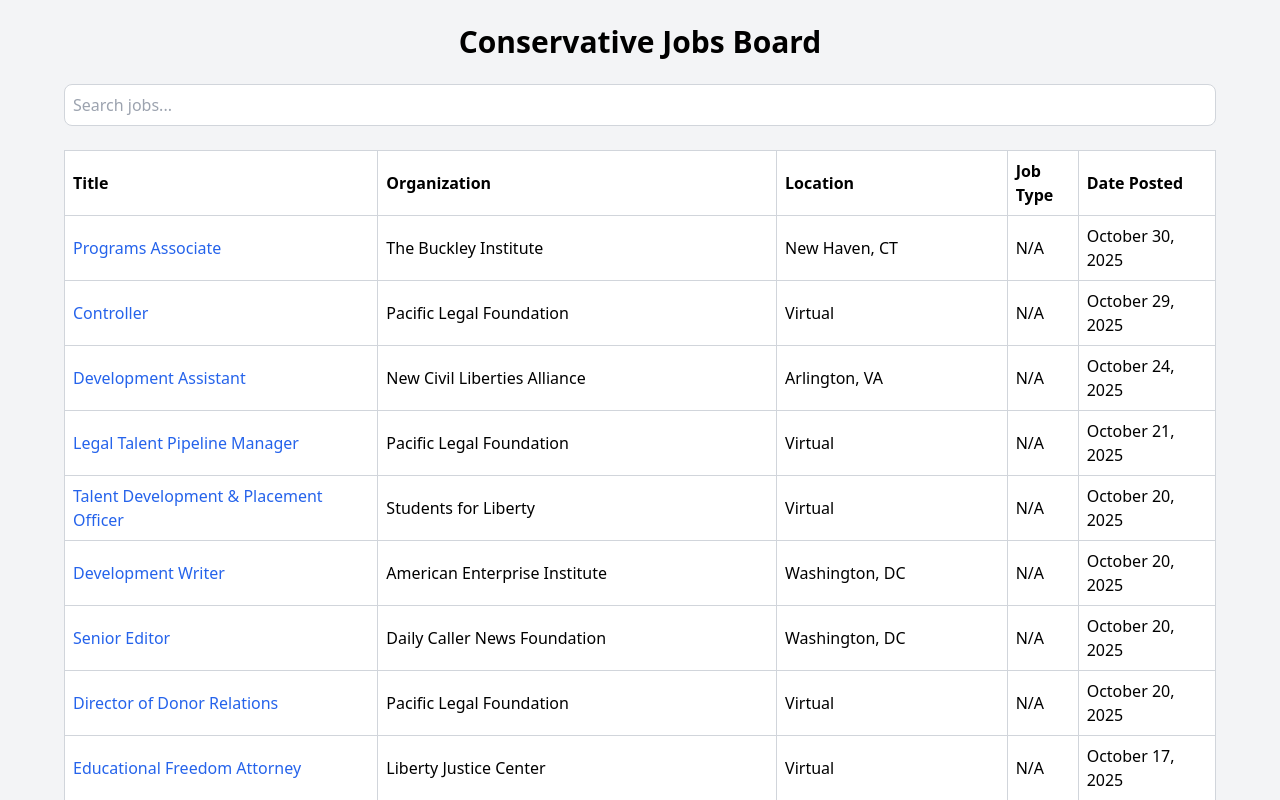
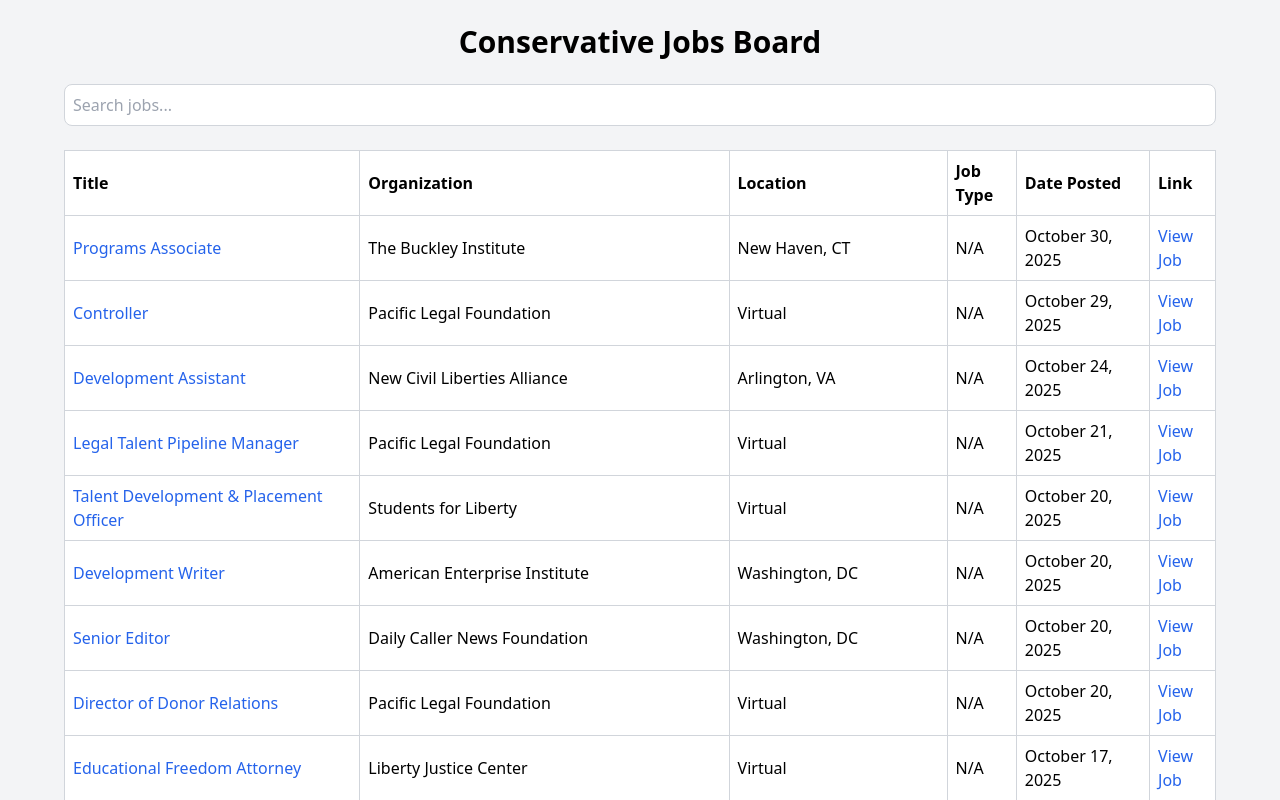
Before and after one commit to fmb15661/conservative-jobs-board, a React (Create React App) app in the folder frontend/: page / in a window 1280 px wide. Shown: the top 800 px of the page. Built offline with nearby package versions, Linux system fonts and the light colour scheme.

Commit message:
add type column

```diff
--- a/frontend/src/App.jsx
+++ b/frontend/src/App.jsx
@@ -14,7 +14,7 @@
   }, []);
 
   const filtered = jobs.filter((j) =>
-    (j.title + j.organization + j.location)
+    (j.title + j.organization + j.location + (j.type || ""))
       .toLowerCase()
       .includes(search.toLowerCase())
   );
@@ -42,6 +42,7 @@
                 <th className="text-left p-2 border border-gray-300">Location</th>
                 <th className="text-left p-2 border border-gray-300">Job Type</th>
                 <th className="text-left p-2 border border-gray-300">Date Posted</th>
+                <th className="text-left p-2 border border-gray-300">Link</th>
               </tr>
             </thead>
             <tbody>
@@ -54,8 +55,13 @@
                   </td>
                   <td className="p-2 border border-gray-300">{j.organization}</td>
                   <td className="p-2 border border-gray-300">{j.location}</td>
-                <td className="p-2 border border-gray-300">{j.type || ""}</td>
+                  <td className="p-2 border border-gray-300">{j.type ? j.type : ""}</td>
                   <td className="p-2 border border-gray-300">{j.date_posted}</td>
+                  <td className="p-2 border border-gray-300">
+                    <a className="text-blue-600 hover:underline" target="_blank" href={j.link}>
+                      View Job
+                    </a>
+                  </td>
                 </tr>
               ))}
             </tbody>
```
Lines whose indentation alone changed are shown as unchanged.
